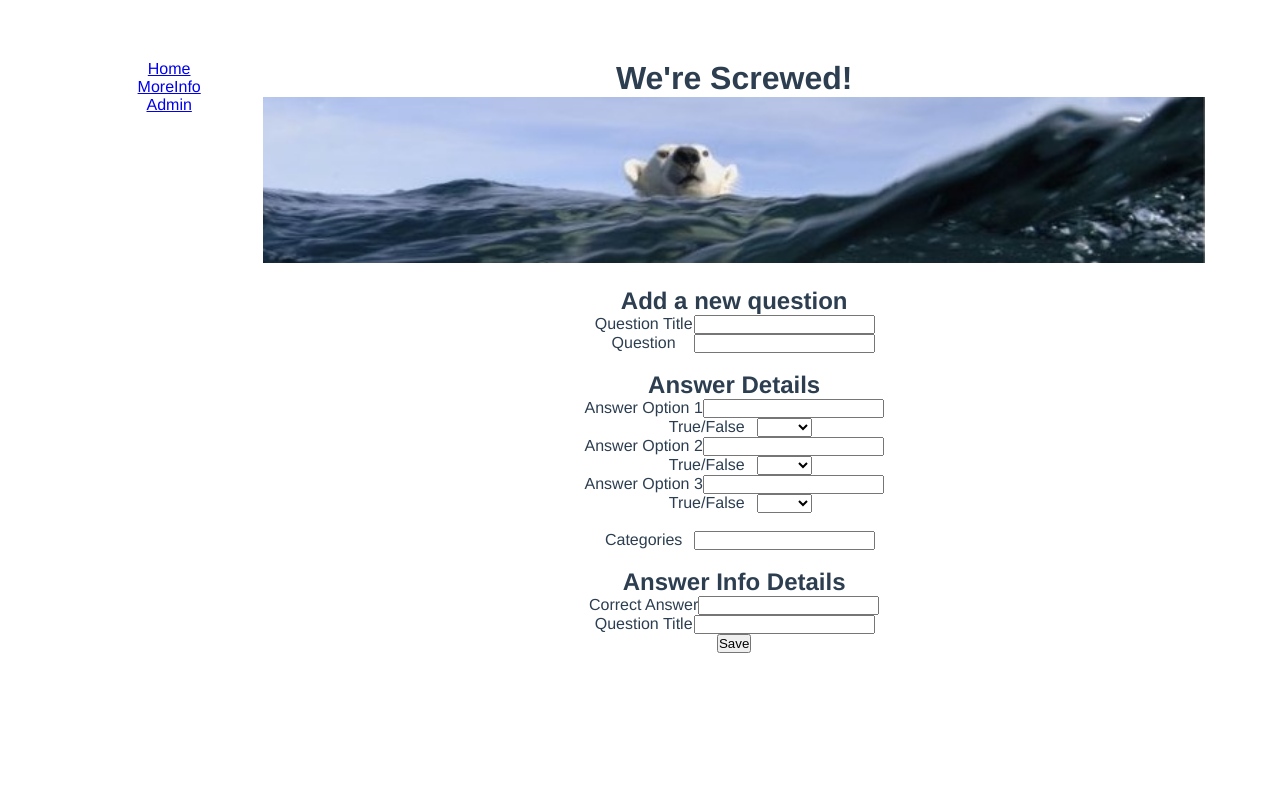
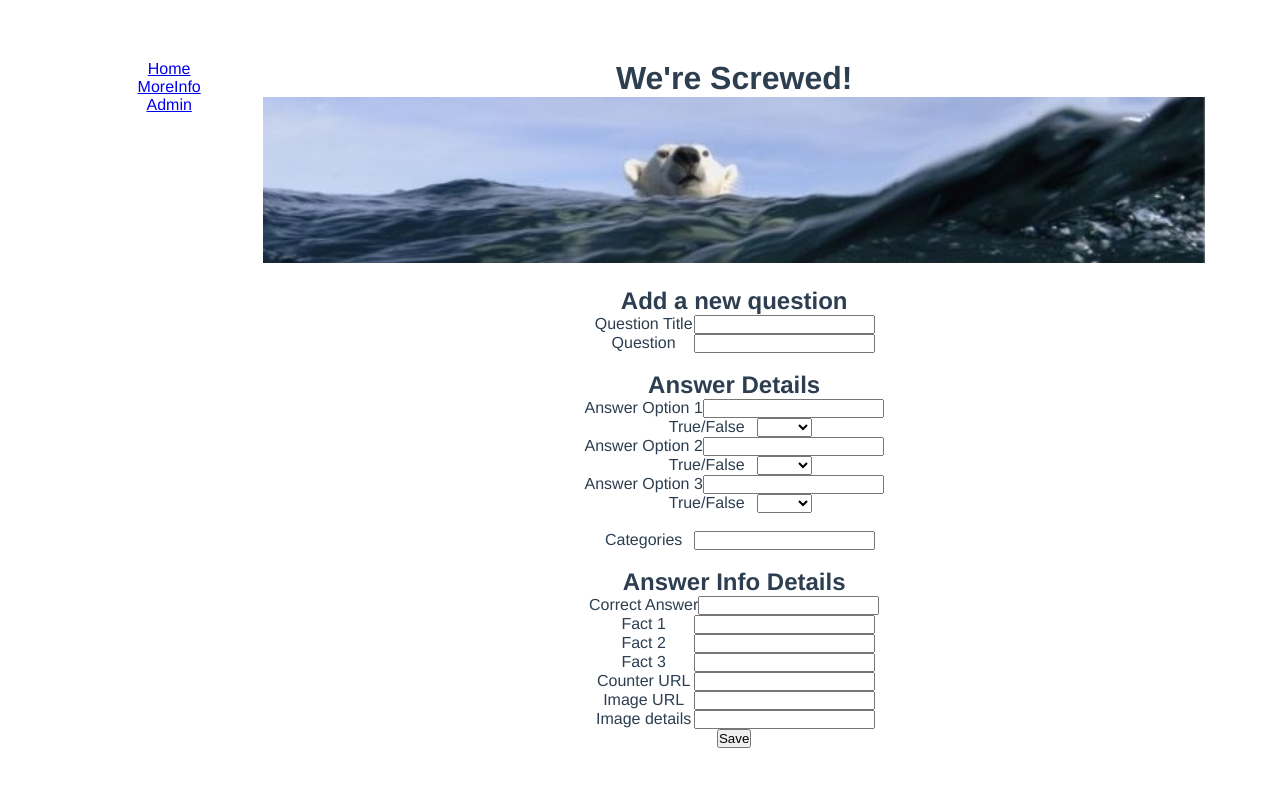
Before and after one commit to Fidelma/javascript_group_project, a Vue app in the folder client/: page /#/admin in a window 1280 px wide. Shown: the top 786 px of the page. Built offline with nearby package versions, Linux system fonts and the light colour scheme.

Commit message:
Question form updated and functioning

```diff
--- a/client/src/components/QuestionsForm.vue
+++ b/client/src/components/QuestionsForm.vue
@@ -1,4 +1,6 @@
 <template lang="html">
+  <div class="">
+
   <form id="questions-form" class="" v-on:submit="handleSubmit">
     <h2>Add a new question</h2>
 
@@ -14,62 +16,95 @@
 <br>
 <h2>Answer Details</h2>
 
+
+
 <div class="form-wrap">
   <label for="title">Answer Option 1</label>
-  <input type="text" name="" value="">
+  <input type="text" name="" v-model="answerObject[0].body">
 </div>
   <div class="">
   <label for="">True/False</label>
-  <select class="" name="">
-    <option value=""></option>
-    <option value="">True</option>
-    <option value="">False</option>
+  <select v-model="answerObject[0].correct">
+    <option></option>
+    <option>True</option>
+    <option>False</option>
   </select>
 </div>
 
 <div class="form-wrap">
   <label for="title">Answer Option 2</label>
-  <input type="text" name="" value="">
+  <input type="text" name="" v-model="answerObject[1].body">
 </div>
   <div class="">
   <label for="">True/False</label>
-  <select class="" name="">
-    <option value=""></option>
-    <option value="">True</option>
-    <option value="">False</option>
+  <select v-model="answerObject[1].correct">
+    <option></option>
+    <option>True</option>
+    <option>False</option>
   </select>
 </div>
 
 <div class="form-wrap">
   <label for="title">Answer Option 3</label>
-  <input type="text" name="" value="">
+  <input type="text" name="" v-model="answerObject[2].body">
 </div>
+
   <div class="">
   <label for="">True/False</label>
-  <select class="" name="">
-    <option value=""></option>
-    <option value="">True</option>
-    <option value="">False</option>
+  <select v-model="answerObject[2].correct">
+    <option></option>
+    <option>True</option>
+    <option>False</option>
   </select>
 </div>
 <br>
+
 <div class="form-wrap">
   <label for="title">Categories</label>
-  <input type="text" name="" value="">
+  <input type="text" name="" v-model="categories">
 </div>
 <br>
+
 <h2>Answer Info Details</h2>
 <div class="form-wrap">
   <label for="title">Correct Answer</label>
-  <input type="text" name="" value="">
+  <input type="text" name="" v-model="answerBody.title">
 </div>
+
 <div class="form-wrap">
-  <label for="title">Question Title</label>
-  <input type="text" name="" value="">
+  <label for="title">Fact 1</label>
+  <input type="text" name="" v-model="answerBody.facts[0].body">
+</div>
+
+<div class="form-wrap">
+  <label for="title">Fact 2</label>
+  <input type="text" name="" v-model="answerBody.facts[1].body">
+</div>
+
+<div class="form-wrap">
+  <label for="title">Fact 3</label>
+  <input type="text" name="" v-model="answerBody.facts[2].body">
+</div>
+
+<div class="form-wrap">
+  <label for="counter1URL">Counter URL</label>
+  <input type="text" name="" v-model="answerBody.counter1URL">
+</div>
+
+<div class="form-wrap">
+  <label for="imageURL">Image URL</label>
+  <input type="text" name="" v-model="answerBody.image">
+</div>
+
+<div class="form-wrap">
+  <label for="imageDetail">Image details</label>
+  <input type="text" name="" v-model="answerBody.imageDetail">
 </div>
 
 <input type="submit" name="" value="Save">
   </form>
+</div>
+
 </template>
 
 <script>
@@ -120,11 +155,41 @@ export default {
   methods:{
     handleSubmit(event){
       event.preventDefault();
-
-
+      console.log(this.answerObject);
     const payload = {
       title: this.title,
-      question: this.question
+      question: this.question,
+      answerObject: [{
+        correct: this.answerObject[0].correct,
+        body: this.answerObject[0].body
+      },
+      {
+        correct: this.answerObject[1].correct,
+        body: this.answerObject[1].body
+      },
+      {
+        correct: this.answerObject[2].correct,
+        body: this.answerObject[2].body
+      }],
+      categories: [this.categories],
+      answerBody: {
+        title: this.answerBody.title,
+        facts: [{
+          fact: "one",
+          body: this.answerBody.facts[0].body
+        },
+        {
+          fact: "two",
+          body: this.answerBody.facts[1].body
+        },
+        {
+          fact: "three",
+          body: this.answerBody.facts[2].body
+        }],
+        counter1URL: this.answerBody.counter1URL,
+        image: this.answerBody.image,
+        imageDetail: this.answerBody.imageDetail
+      }
     };
 
     QuestionsService.postQuestion(payload)
```
